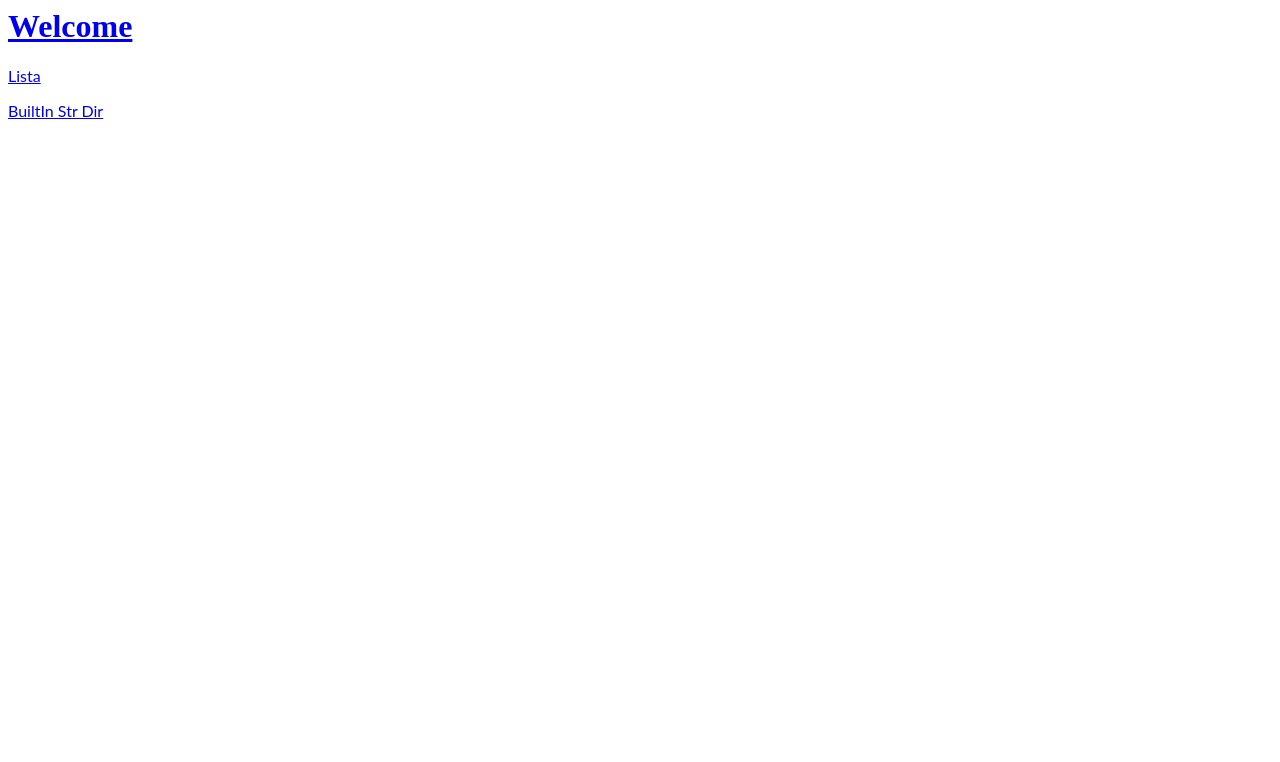
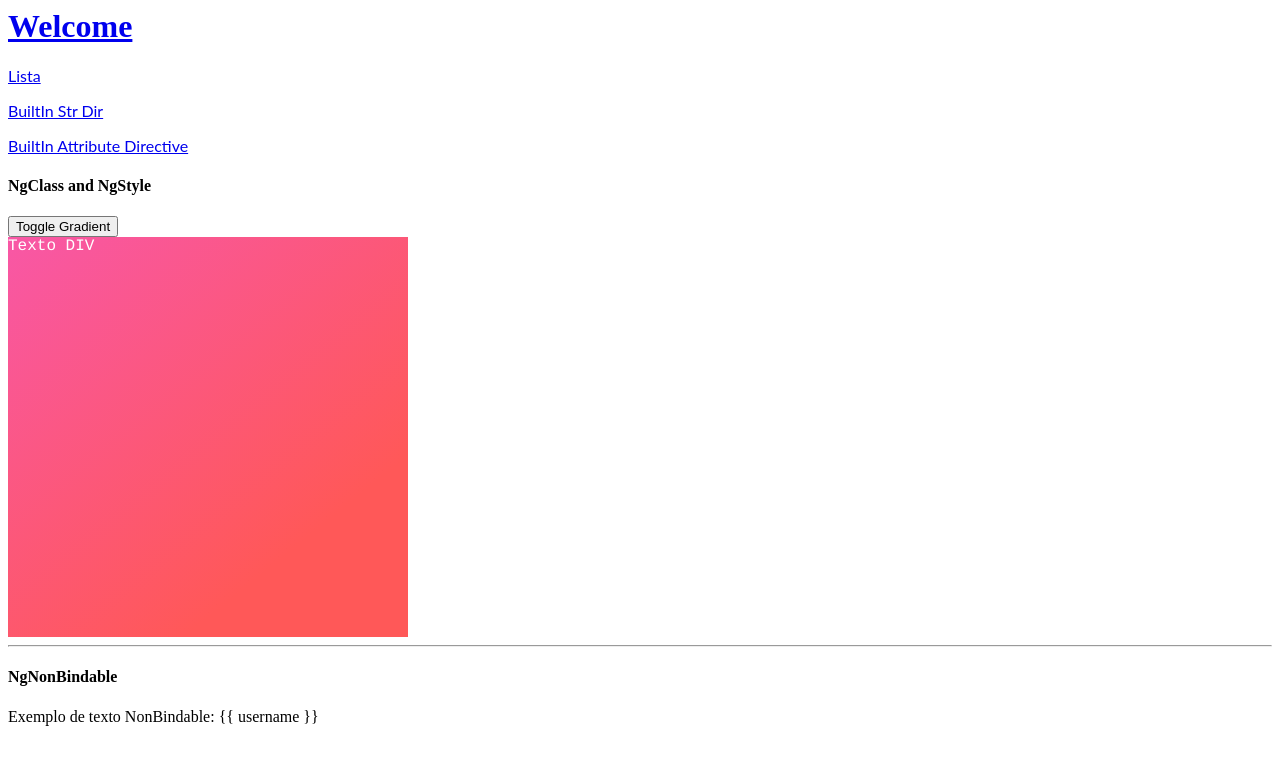
Before and after one commit to Tatarana/data-access-test, an Angular app: page /attr-dir in a window 1280 px wide. Before the commit this address led to /. Shown: the top 762 px of the page. Built offline with nearby package versions, Linux system fonts and the light colour scheme.

Commit message:
Attribute Directive

```diff
--- a/src/app/app-routing/app-routing.module.ts
+++ b/src/app/app-routing/app-routing.module.ts
@@ -5,12 +5,15 @@
 import { UserDetailComponent } from '../user-detail/user-detail.component';
 import { UserListComponent } from '../user-list/user-list.component';
 import { BuiltInStrDirComponent } from '../built-in-str-dir/built-in-str-dir.component';
+import { BuiltInAttrDirComponent } from '../built-in-attr-dir/built-in-attr-dir.component';
+
 
 const routes: Routes = [
   { path: 'home', component: AppComponent },
   { path: 'userList', component: UserListComponent },
   { path: 'userDetail', component: UserDetailComponent },
-  { path: 'str-dir', component: BuiltInStrDirComponent }
+  { path: 'str-dir', component: BuiltInStrDirComponent },
+  { path: 'attr-dir', component: BuiltInAttrDirComponent }
 ];
 
 @NgModule({
--- a/src/app/app.component.html
+++ b/src/app/app.component.html
@@ -1,4 +1,6 @@
 <h1><a routerLink="/">Welcome</a></h1>
 <p><a routerLink="/userList">Lista</a></p>
 <p><a routerLink="/str-dir">BuiltIn Str Dir</a></p>
+<p><a routerLink="/attr-dir">BuiltIn Attribute Directive</a></p>
+
 <router-outlet></router-outlet>
--- a/src/app/app.module.ts
+++ b/src/app/app.module.ts
@@ -11,11 +11,12 @@
 import { UserDetailComponent } from './user-detail/user-detail.component';
 import { AppRoutingModule } from './app-routing/app-routing.module';
 import { BuiltInStrDirComponent } from './built-in-str-dir/built-in-str-dir.component';
+import { BuiltInAttrDirComponent } from './built-in-attr-dir/built-in-attr-dir.component';
 
 
 @NgModule({
   imports:      [ BrowserModule, FormsModule, AppRoutingModule, HttpClientModule, CommonModule ],
-  declarations: [ AppComponent, HelloComponent, UserListComponent, UserDetailComponent, BuiltInStrDirComponent ],
+  declarations: [ AppComponent, HelloComponent, UserListComponent, UserDetailComponent, BuiltInStrDirComponent, BuiltInAttrDirComponent ],
   bootstrap:    [ AppComponent ],
   providers:    [ UserService ]
 })
--- /dev/null
+++ b/src/app/built-in-attr-dir/built-in-attr-dir.component.css
@@ -0,0 +1,12 @@
+div {
+  height: 400px;
+  width: 400px;
+}
+
+.blue-gradient {
+  background: linear-gradient(141deg, #0fb8ad 0%, #1fc8db 51%, #2cb5e8 75%);
+}
+
+.red-gradient {
+  background: linear-gradient(141deg, #f857a6 0%, #ff5858 75%);
+}
--- /dev/null
+++ b/src/app/built-in-attr-dir/built-in-attr-dir.component.html
@@ -0,0 +1,13 @@
+<h4>NgClass and NgStyle</h4>
+
+<button class="btn btn-primary" (click)="gradientToggle = !gradientToggle">Toggle Gradient</button>
+
+<div [ngClass]="gradientToggle  ? 'blue-gradient' : 'red-gradient'"
+     [ngStyle]="{ color: 'white', 'font-family': 'Courier' }">
+     Texto DIV
+</div>
+
+<hr>
+
+<h4>NgNonBindable</h4>
+<p ngNonBindable> Exemplo de texto NonBindable: {{ username }} </p>
--- /dev/null
+++ b/src/app/built-in-attr-dir/built-in-attr-dir.component.ts
@@ -0,0 +1,17 @@
+import { Component, OnInit } from '@angular/core';
+
+@Component({
+  selector: 'app-built-in-attr-dir',
+  templateUrl: './built-in-attr-dir.component.html',
+  styleUrls: ['./built-in-attr-dir.component.css']
+})
+export class BuiltInAttrDirComponent implements OnInit {
+
+  gradientToggle: boolean;
+
+  constructor() { }
+
+  ngOnInit() {
+  }
+
+}
```
